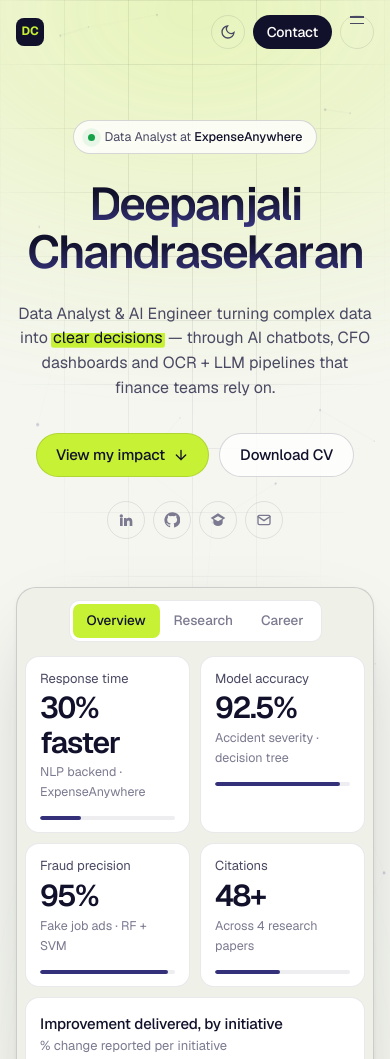
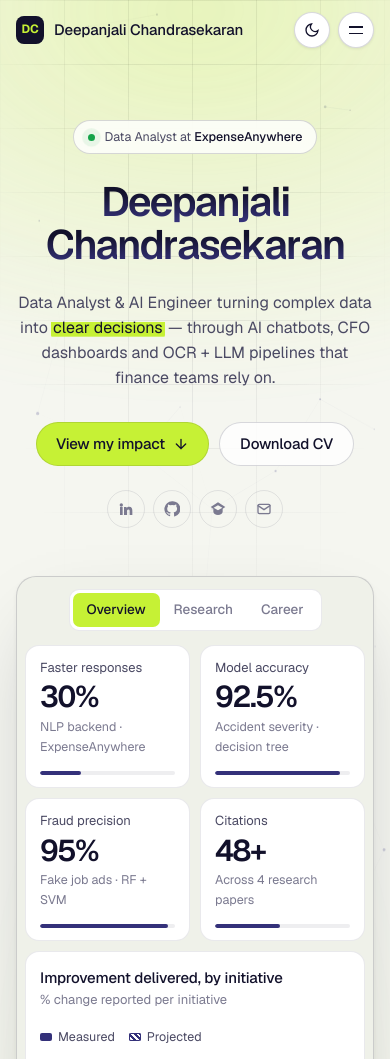
Before and after one commit to DeepuChandru/Deepanjali_Chandrasekaran.io, a website: page index.html in a window 390 px wide. Shown: the top 1059 px of the page. Drawn offline with nearby package versions, Linux system fonts and the light colour scheme.

Commit message:
Fix mobile layout: cache-busted assets, clearer nav buttons, unbroken name
- Version CSS/JS URLs so phones stop serving stale cached styles
- Solid, bordered theme/menu buttons; hide Contact pill on phones
- Center hamburger lines; keep hero name on one line and scale to fit
- Shorten first KPI to "Faster responses · 30%" so it fits on phones

Co-Authored-By: Claude Opus 5.5 <noreply@anthropic.com>

```diff
--- a/css/style.css
+++ b/css/style.css
@@ -138,11 +138,13 @@ ul, ol { list-style: none; }
 .btn--ghost:hover { border-color: var(--ink-3); background: var(--surface-2); }
 
 .icon-btn {
-  display: grid; place-items: center; width: 34px; height: 34px; border-radius: 50%;
-  border: 1px solid var(--line); color: var(--ink-2);
-  transition: color 0.2s, border-color 0.2s;
+  display: grid; place-items: center; width: 36px; height: 36px; border-radius: 50%;
+  background: var(--surface); border: 1px solid var(--line-strong); color: var(--ink);
+  box-shadow: 0 1px 3px rgba(18, 17, 43, 0.08);
+  transition: color 0.2s, border-color 0.2s, background-color 0.2s;
 }
-.icon-btn:hover { color: var(--ink); border-color: var(--line-strong); }
+.icon-btn:hover { border-color: var(--ink-3); }
+.icon-btn:active { transform: scale(0.95); }
 .i-moon { display: none; }
 :root[data-theme="dark"] .i-moon { display: block; }
 :root[data-theme="dark"] .i-sun { display: none; }
@@ -176,7 +178,7 @@ body { transition: background-color 0.4s var(--ease), color 0.4s var(--ease); }
 .nav__link:hover { color: var(--ink); }
 .nav__link.is-active { color: var(--hl-ink); background: var(--hl-bg); font-weight: 500; }
 .nav__actions { display: flex; align-items: center; gap: 8px; }
-.nav__burger { display: none; flex-direction: column; gap: 5px; }
+.nav__burger { display: none; flex-direction: column; align-items: center; justify-content: center; gap: 5px; }
 .nav__burger span { display: block; width: 14px; height: 1.5px; background: currentColor; transition: transform 0.4s var(--ease); }
 .nav__burger[aria-expanded="true"] span:first-child { transform: translateY(3.25px) rotate(45deg); }
 .nav__burger[aria-expanded="true"] span:last-child { transform: translateY(-3.25px) rotate(-45deg); }
@@ -203,7 +205,13 @@ body { transition: background-color 0.4s var(--ease), color 0.4s var(--ease); }
   .nav__links { display: none; }
   .nav__burger { display: flex; }
 }
-@media (max-width: 480px) {
+@media (max-width: 560px) {
+  /* Contact lives in the menu on phones; keep the bar to logo · theme · menu */
+  .nav__actions .btn--sm { display: none; }
+  .nav__inner { height: 60px; }
+  .mobile-menu { inset: 60px 0 0; }
+}
+@media (max-width: 360px) {
   .nav__name { display: none; }
 }
 
@@ -239,9 +247,9 @@ body { transition: background-color 0.4s var(--ease), color 0.4s var(--ease); }
 
 .hero__title {
   margin-top: 28px;
-  font-size: clamp(46px, 9vw, 116px); font-weight: 600; line-height: 0.98; letter-spacing: -0.055em;
+  font-size: clamp(34px, 10.5vw, 116px); font-weight: 600; line-height: 0.98; letter-spacing: -0.055em;
 }
-.hero__title .split { display: block; }
+.hero__title .split { display: block; white-space: nowrap; }
 .split .char {
   display: inline-block;
   background: linear-gradient(180deg, var(--title-from) 25%, var(--title-to));
--- a/index.html
+++ b/index.html
@@ -29,7 +29,7 @@
     <link rel="preconnect" href="https://fonts.googleapis.com" />
     <link rel="preconnect" href="https://fonts.gstatic.com" crossorigin />
     <link href="https://fonts.googleapis.com/css2?family=Geist:wght@300;400;500;600;700&family=Geist+Mono:wght@400;500&display=swap" rel="stylesheet" />
-    <link rel="stylesheet" href="css/style.css" />
+    <link rel="stylesheet" href="css/style.css?v=2026.10.26-4" />
   </head>
 
   <body id="top">
@@ -144,8 +144,8 @@
             <div class="view is-active" data-view="overview" role="tabpanel">
               <div class="kpis">
                 <div class="kpi">
-                  <span class="kpi__label">Response time</span>
-                  <span class="kpi__value"><span data-count="30">0</span>% faster</span>
+                  <span class="kpi__label">Faster responses</span>
+                  <span class="kpi__value"><span data-count="30">0</span>%</span>
                   <span class="kpi__note">NLP backend · ExpenseAnywhere</span>
                   <span class="kpi__meter"><i style="--v:.30"></i></span>
                 </div>
@@ -665,6 +665,6 @@
     <div class="tooltip" id="tooltip" role="tooltip"></div>
     <div class="toast" id="toast" role="status" aria-live="polite"></div>
 
-    <script src="index.js"></script>
+    <script src="index.js?v=2026.10.26-4"></script>
   </body>
 </html>
```
